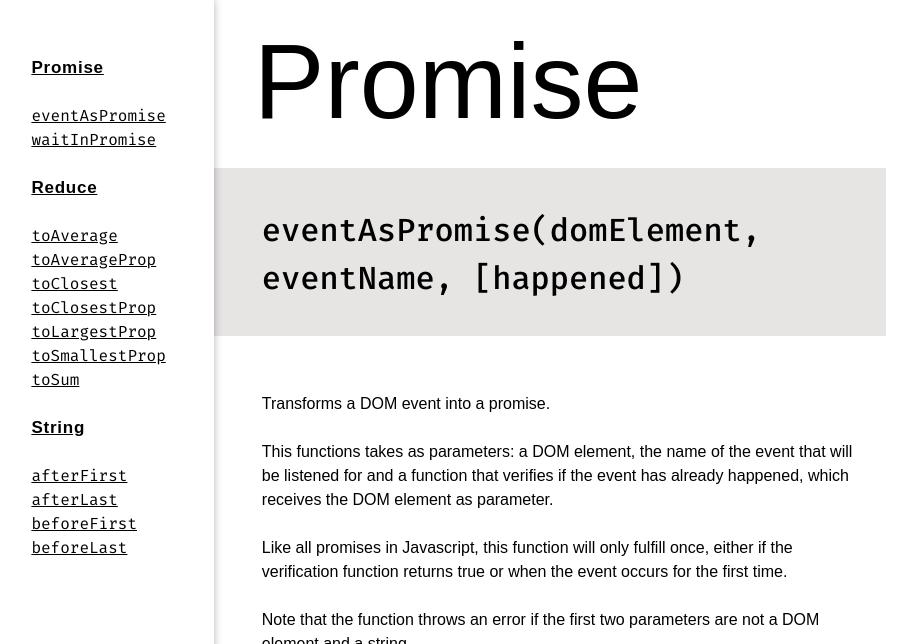
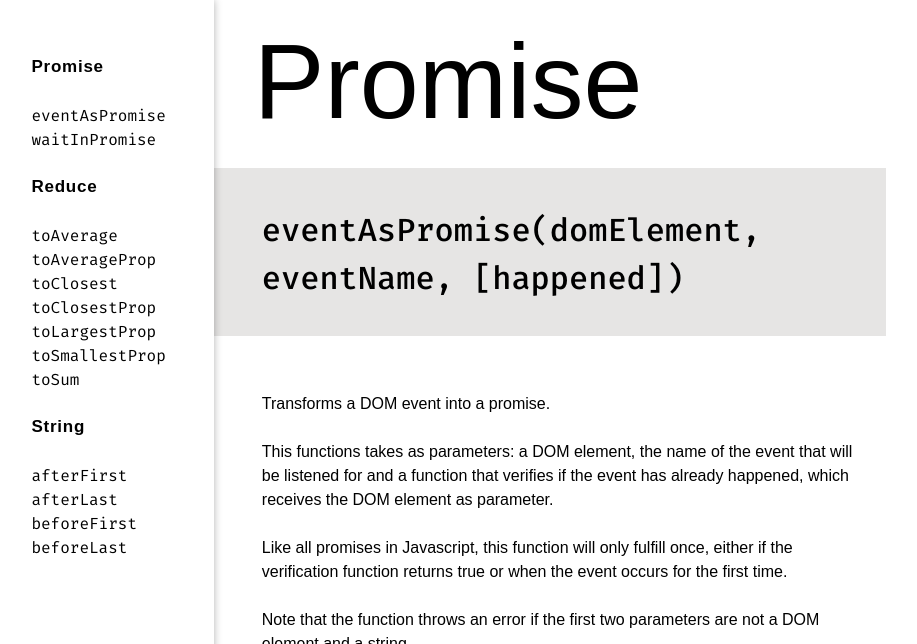
Before and after one commit to leofavre/canivete, a Jekyll site: the page built from docs/index.md, in a window 1280 px wide. Shown: the top 644 px of the page, without its empty margins (199-1116 px from the left). Built offline with Jekyll 4.4.1, drawn with Linux system fonts in a browser that asks for light colours; some web fonts are replaced.

Commit message:
adjusted menu's clickable areas

```diff
--- a/docs/_sass/_menu.scss
+++ b/docs/_sass/_menu.scss
@@ -1,27 +1,16 @@
 .menu {
-	background-color: #fff;
-	display: none;
-	flex: none;
-	height: 100%;
-	overflow-y: auto;
-	padding: $grid ($grid * 2) $grid $grid;
-	position: absolute;
-	right: 0;
-	top: 0;
-	white-space: nowrap;
-	// transform: translateZ(0);
-	// will-change: scroll-position;
-	z-index: 1;
-	-webkit-overflow-scrolling: touch;
-
-	box-shadow: 0 0 0.5rem rgba(#000, 0.3);
-	display: block;
-	flex: 6 3 0;
-	height: auto;
 	position: relative;
-
 	display: flex;
 	flex-flow: row wrap;
+	overflow-y: auto;
+	flex: 6 3 0;
+
+	padding: $grid ($grid * 2) $grid $grid;
+	height: auto;
+	box-shadow: 0 0 0.5rem rgba(#000, 0.3);
+	white-space: nowrap;
+	-webkit-overflow-scrolling: touch;
+	z-index: 1;
 
 	// background-position: 5px 0;
 	// background-size: $grid $grid;
@@ -40,6 +29,8 @@
 	}
 
 	li {
+		position: relative;
+		top: -1px;
 		list-style: none;
 		line-height: $grid;
 	}
@@ -47,16 +38,19 @@
 	li strong {
 		font-size: 17px;
 		font-weight: 800;
-		line-height: 23px;
+		line-height: $grid;
 		letter-spacing: 0.045em;
 	}
 
 	li li {
+		top: 1px;
 		font-family: "Fira Code", monospace;
 	}
 
 	a {
+		display: block;
 		color: #000;
+		text-decoration: none;
 	}
 }
 
--- a/docs/_sass/_richtext.scss
+++ b/docs/_sass/_richtext.scss
@@ -3,8 +3,6 @@
 	overflow-x: hidden;
 	overflow-y: auto;
 	padding: 0 $grid ($grid * 2) ($grid * 2);
-	// transform: translateZ(0);
-	// will-change: scroll-position;
 	-webkit-overflow-scrolling: touch;
 	line-height: $grid;
 
```
